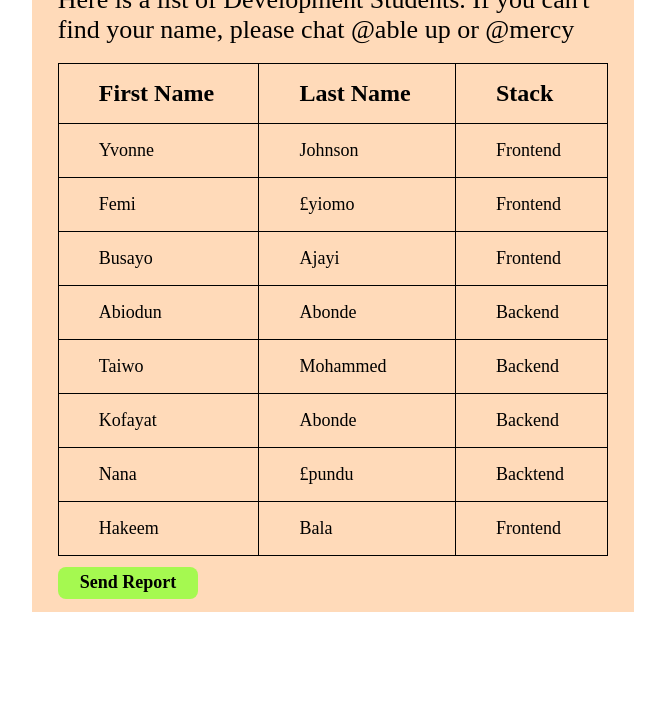
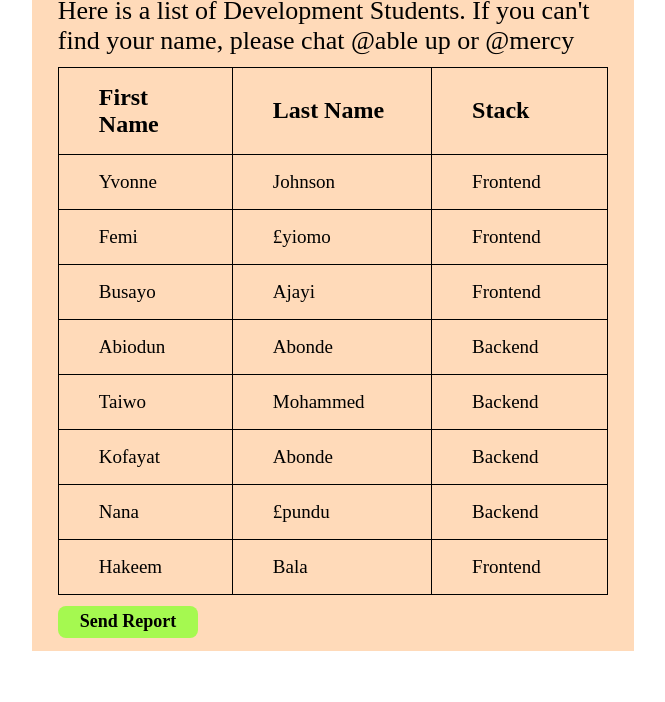
Before and after one commit to KadHozzy/TJP3-tables, a plain HTML site: page index.html in a window 1280 px wide. Shown: the part 116-818 px from the top of the page, without its empty margins (307-972 px from the left). Drawn offline with Linux system fonts and the light colour scheme; a web font is replaced by a local one.

Commit message:
feedback changes

```diff
--- a/index.html
+++ b/index.html
@@ -8,12 +8,19 @@
 </head>
 <body>
     <div class="container">
-        <H1>Names of Active Joy School Members</H1>
+        <H1 class="name">Names of Active Joy School Members</H1>
 
     <p class="list">Here is a list of Development Students. If you can't find your name, please
-        chat @able up or @mercy </p><br>
+        chat @able up or @mercy </p>
 
     <table>
+
+        <colgroup>
+            <col style="width: 25%;">
+            <col style="width: 25%;">
+            <col style="width: 25%;">
+        </colgroup>
+
         <thead>
             <tr>
                 <th>First Name</th>
@@ -62,7 +69,7 @@
             <tr>
                 <td>Nana</td>
                 <td>£pundu</td>
-                <td>Backtend</td>
+                <td>Backend</td>
             </tr>
 
             <tr>
@@ -75,7 +82,5 @@
     <button>Send Report</button>
     </div>
 
-
-
 </body>
 </html>
--- a/style.css
+++ b/style.css
@@ -9,7 +9,7 @@
 body{
     font-family: Halant;
     font-weight: 500;
-    /* text-align: center;     */
+
 }
 
 .container{
@@ -17,12 +17,15 @@ body{
     width: 47%;
     margin: 4% auto;
     padding: 1% 2%;
+}
 
-
+h1{
+    margin-bottom: 2%;
 }
 
 .list{
     font-size: 26px;
+    margin-bottom: 2%;
 }
 
 
@@ -44,7 +47,7 @@ th{
 }
 
 td{
-    font-size: 18px;
+    font-size: 19px;
 }
 
 button{
```
